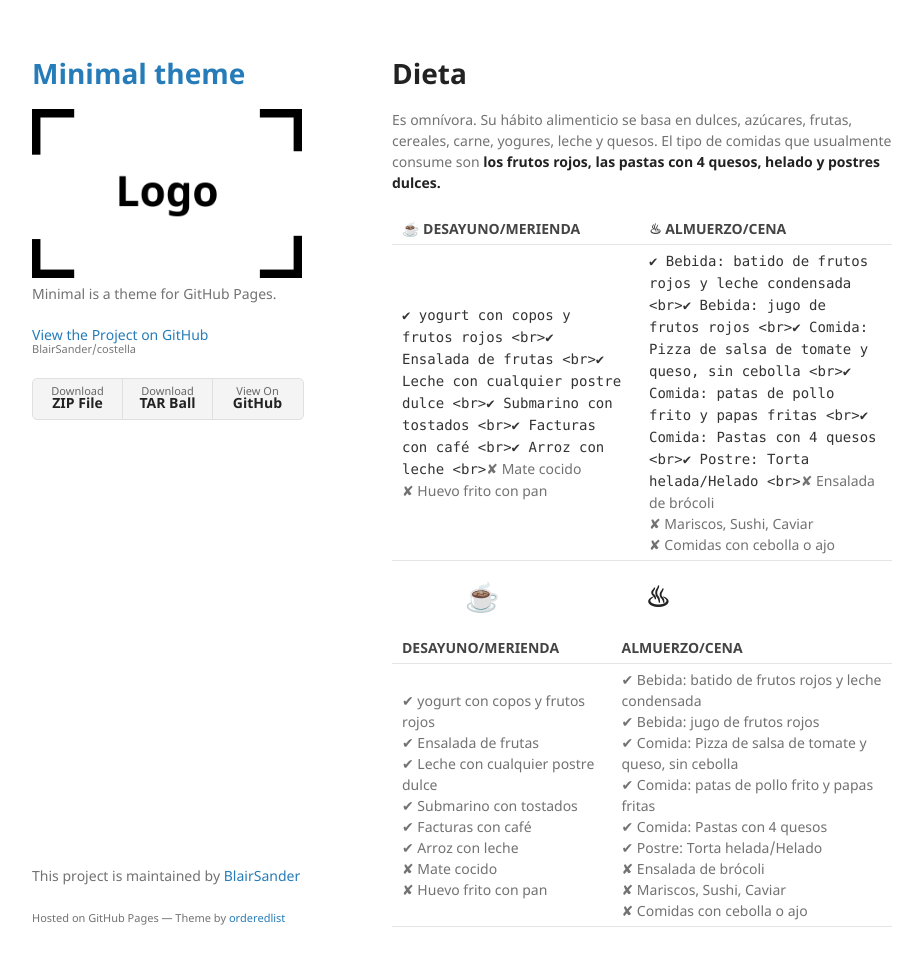
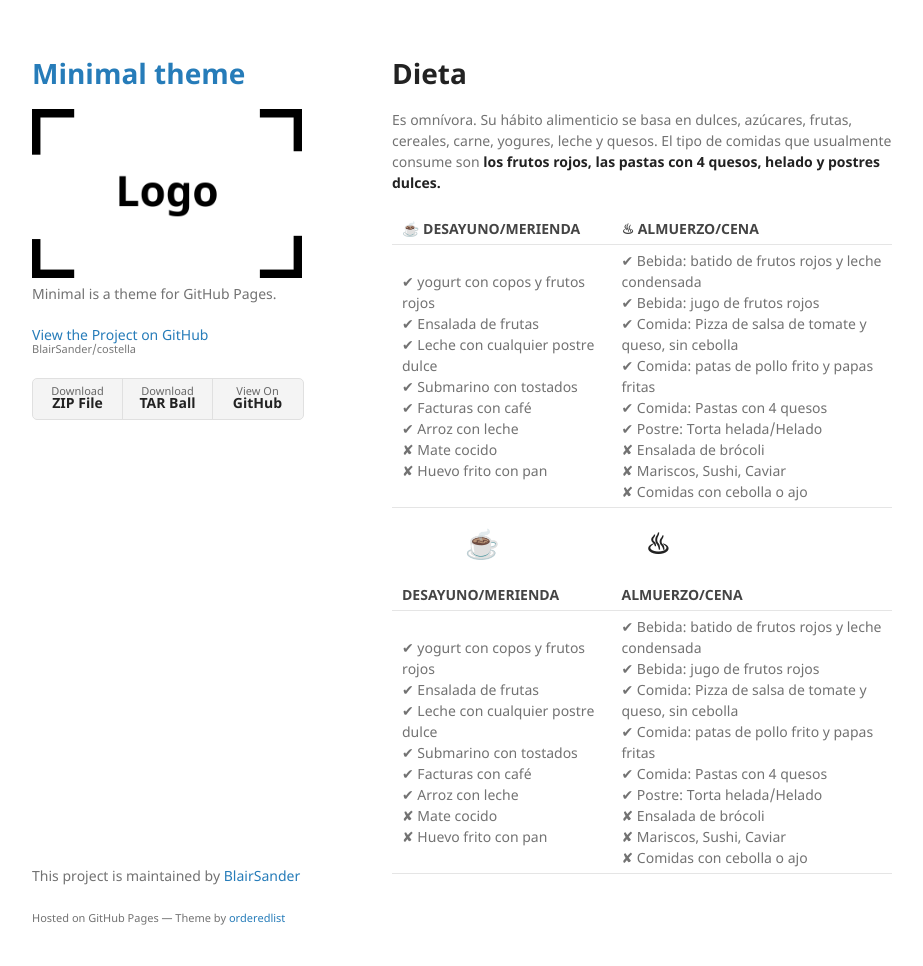
Before and after one commit to BlairSander/costella, a Jekyll site: the page built from dieta.md, in a window 1280 px wide and 997 px high. Shown: the top 966 px of the window, without its empty margins (178-1101 px from the left). Built offline with Jekyll 4.4.1, drawn with Linux system fonts in a browser that asks for light colours; our own code applies the rules of GitHub Pages for plain Markdown files.

```diff
--- a/dieta.md
+++ b/dieta.md
@@ -8,7 +8,7 @@ Es omnívora. Su hábito alimenticio se basa en dulces, azúcares, frutas, cerea
 
 |☕ DESAYUNO/MERIENDA | ♨ ALMUERZO/CENA |
 |:------------------|:------------------|
-| `✔ yogurt con copos y frutos rojos <br>✔ Ensalada de frutas <br>✔ Leche con cualquier postre dulce <br>✔ Submarino con tostados <br>✔ Facturas con café <br>✔ Arroz con leche <br>`✘ Mate cocido <br>✘ Huevo frito con pan | `✔ Bebida: batido de frutos rojos y leche condensada <br>✔ Bebida: jugo de frutos rojos <br>✔ Comida: Pizza de salsa de tomate y queso, sin cebolla <br>✔ Comida: patas de pollo frito y papas fritas <br>✔ Comida: Pastas con 4 quesos <br>✔ Postre: Torta helada/Helado <br>`✘ Ensalada de brócoli <br>✘ Mariscos, Sushi, Caviar <br> ✘ Comidas con cebolla o ajo |
+| ✔ yogurt con copos y frutos rojos <br>✔ Ensalada de frutas <br>✔ Leche con cualquier postre dulce <br>✔ Submarino con tostados <br>✔ Facturas con café <br>✔ Arroz con leche <br>✘ Mate cocido <br>✘ Huevo frito con pan | ✔ Bebida: batido de frutos rojos y leche condensada <br>✔ Bebida: jugo de frutos rojos <br>✔ Comida: Pizza de salsa de tomate y queso, sin cebolla <br>✔ Comida: patas de pollo frito y papas fritas <br>✔ Comida: Pastas con 4 quesos <br>✔ Postre: Torta helada/Helado <br>✘ Ensalada de brócoli <br>✘ Mariscos, Sushi, Caviar <br> ✘ Comidas con cebolla o ajo |
 
 
 # &nbsp;&nbsp;&nbsp;&nbsp;&nbsp;&nbsp;&nbsp;&nbsp;&nbsp; ☕  &nbsp;&nbsp;&nbsp;&nbsp;&nbsp;&nbsp;&nbsp;&nbsp;&nbsp;&nbsp;&nbsp;&nbsp;&nbsp;&nbsp;&nbsp;&nbsp;&nbsp;&nbsp;  ♨
```
